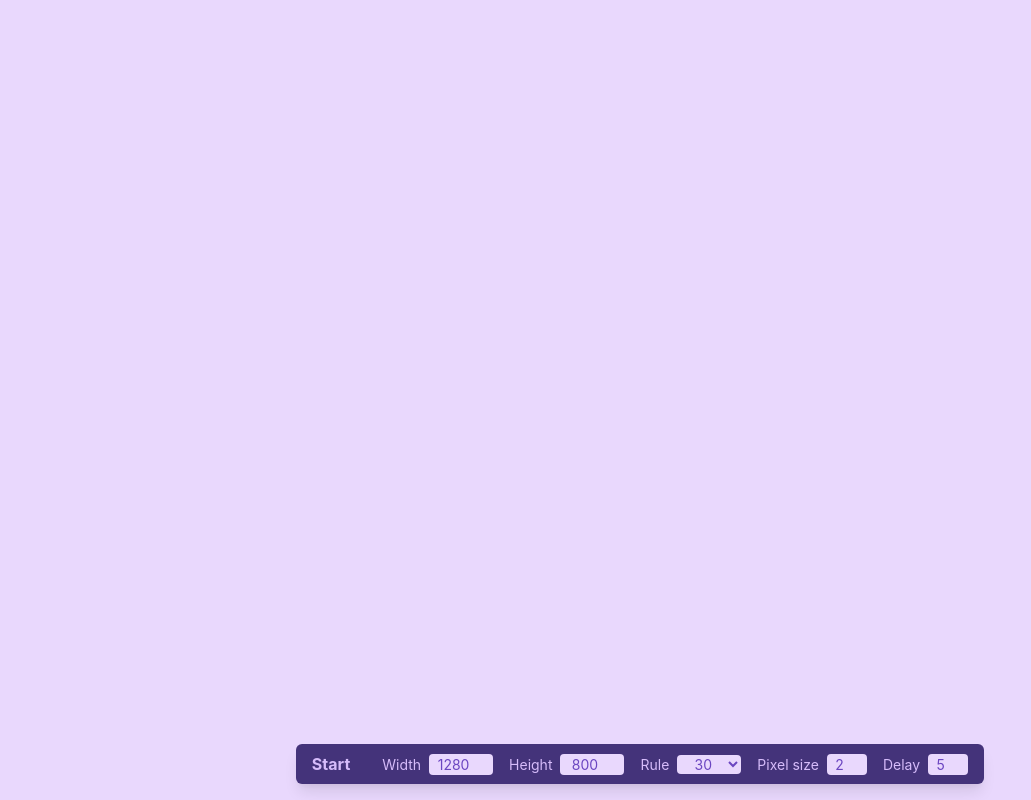
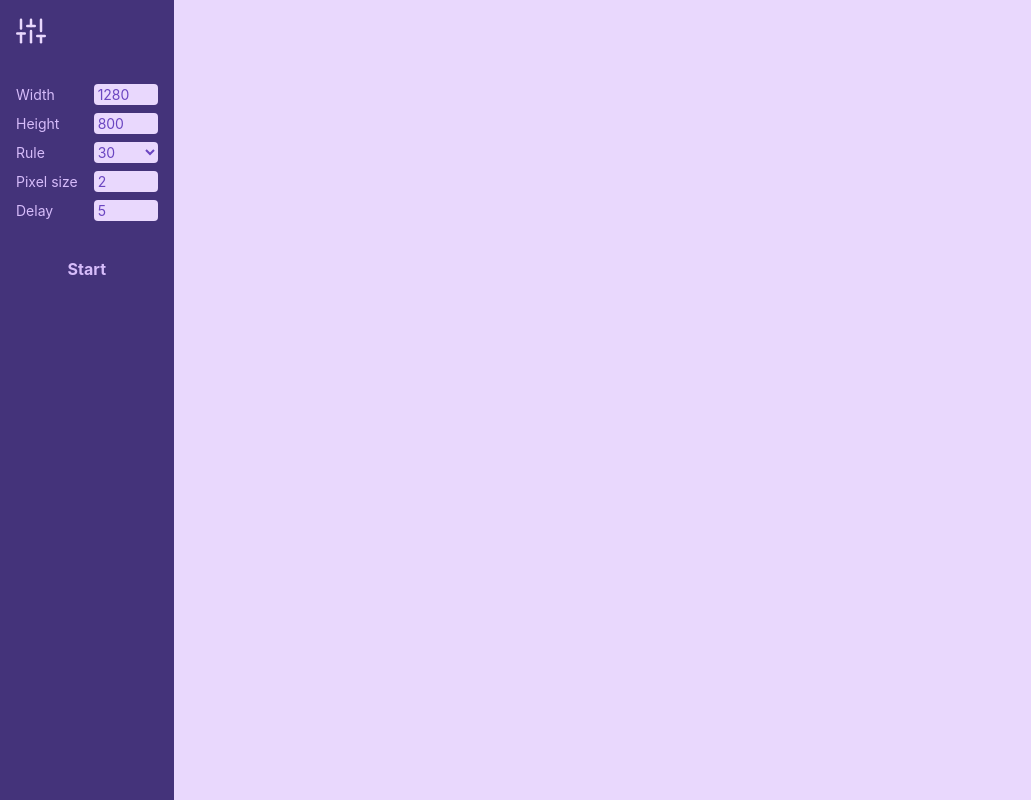
Before and after one commit to olvert/patterns, a Next.js app: page / in a window 1280 px wide. Shown: the whole page, without its empty margins (0-1031 px from the left). Built offline with nearby package versions, Linux system fonts and the light colour scheme.

Commit message:
move input controls to menu component

```diff
--- /dev/null
+++ b/components/menu-button.tsx
@@ -0,0 +1,10 @@
+import React from 'react';
+import { Sliders } from 'react-feather';
+
+const MenuButton = (): JSX.Element => (
+  <button className="fixed top-0 left-0 z-20 text-purple-200 m-4">
+    <Sliders size={30} />
+  </button>
+);
+
+export default MenuButton;
--- /dev/null
+++ b/components/menu.tsx
@@ -0,0 +1,114 @@
+import React from 'react';
+import { Config } from '../logic/main';
+
+type Props = {
+  config: Config;
+  setConfig: React.Dispatch<React.SetStateAction<Config>>;
+  start: () => void;
+}
+
+const Menu = (props: Props): JSX.Element => {
+  const { config, setConfig, start } = props;
+  return (
+    <div id="menu" className="bg-purple-900 fixed z-10 top-0 left-0 h-screen flex flex-col pt-20 px-4">
+      <div className="flex justify-between my-1">
+        <label htmlFor="width" className="text-purple-300 text-sm mr-4">
+          Width
+        </label>
+        <input
+          className="bg-purple-200 text-purple-700 rounded text-sm px-1 w-16"
+          name="width"
+          id="width"
+          type="number"
+          min="0"
+          step="1"
+          value={config.width}
+          onChange={(event) => setConfig({
+            ...config,
+            width: parseInt(event.target.value, 10),
+          })}
+        >
+        </input>
+      </div>
+      <div className="flex justify-between my-1">
+        <label htmlFor="height" className="text-purple-300 text-sm mr-4">
+          Height
+        </label>
+        <input
+          className="bg-purple-200 text-purple-700 rounded text-sm px-1 w-16"
+          name="height"
+          id="height"
+          type="number"
+          min="0"
+          step="1"
+          value={config.height}
+          onChange={(event) => setConfig({
+            ...config,
+            height: parseInt(event.target.value, 10),
+          })}
+        >
+        </input>
+      </div>
+      <div className="flex justify-between my-1">
+        <label htmlFor="rule" className="text-purple-300 text-sm mr-4">
+          Rule
+        </label>
+        <select
+          className="bg-purple-200 text-purple-700 rounded text-sm w-16"
+          name="rule"
+          id="rule"
+          onChange={(event) => setConfig({
+            ...config,
+            rule: event.currentTarget.value,
+          })}
+        >
+          <option value="30">30</option>
+          <option value="90">90</option>
+        </select>
+      </div>
+      <div className="flex justify-between my-1">
+        <label htmlFor="pixel-size" className="text-purple-300 text-sm mr-4">
+          Pixel size
+        </label>
+        <input
+          className="bg-purple-200 text-purple-700 rounded text-sm px-1 w-16"
+          name="pixel-size"
+          id="pixel-size"
+          type="number"
+          min="0"
+          step="1"
+          value={config.pixelSize}
+          onChange={(event) => setConfig({
+            ...config,
+            pixelSize: parseInt(event.target.value, 10),
+          })}
+        >
+        </input>
+      </div>
+      <div className="flex justify-between my-1">
+        <label htmlFor="delay" className="text-purple-300 text-sm mr-4">
+          Delay
+        </label>
+        <input
+          className="bg-purple-200 text-purple-700 rounded text-sm px-1 w-16"
+          name="delay"
+          id="delay"
+          type="number"
+          min="0"
+          step="1"
+          value={config.delay}
+          onChange={(event) => setConfig({
+            ...config,
+            delay: parseInt(event.target.value, 10),
+          })}
+        >
+        </input>
+      </div>
+      <button className="text-purple-300 hover:text-purple-200 font-bold rounded mt-8" onClick={start}>
+        Start
+      </button>
+    </div>
+  );
+};
+
+export default Menu;
--- a/package.json
+++ b/package.json
@@ -11,6 +11,7 @@
     "next": "9.5.2",
     "react": "16.13.1",
     "react-dom": "16.13.1",
+    "react-feather": "^2.0.8",
     "sass": "^1.26.10"
   },
   "devDependencies": {
--- a/pages/index.tsx
+++ b/pages/index.tsx
@@ -2,6 +2,8 @@ import React from 'react';
 import Head from 'next/head';
 
 import { Config, computeAndDraw, clearCanvas } from '../logic/main';
+import MenuButton from '../components/menu-button';
+import Menu from '../components/menu';
 
 const Home = (): JSX.Element => {
   const mainRef = React.useRef<HTMLCanvasElement>(null);
@@ -48,6 +50,8 @@ const Home = (): JSX.Element => {
       </Head>
 
       <main ref={mainRef} className="w-screen h-screen relative flex items-center justify-center bg-purple-200 overflow-scroll">
+        <MenuButton />
+        { config !== null && <Menu config={config} setConfig={setConfig} start={start} /> }
         { config !== null && <canvas
           id="canvas"
           ref={canvasRef}
@@ -60,98 +64,6 @@ const Home = (): JSX.Element => {
           }}
         >
         </canvas> }
-        { config !== null && <div className="fixed bottom-0">
-          <div className="bg-purple-900 py-2 px-4 mb-4 rounded-md shadow-lg flex items-center">
-            <div className="border-purple-300 mr-4">
-              <button className="text-purple-300 hover:text-purple-200 font-bold rounded mr-4" onClick={start}>
-                Start
-              </button>
-            </div>
-            <label htmlFor="width" className="text-purple-300 text-sm mr-2">
-              Width
-            </label>
-            <input
-              className="bg-purple-200 text-purple-700 rounded text-center text-sm px-1 w-16 mr-4"
-              name="width"
-              id="width"
-              type="number"
-              min="0"
-              step="1"
-              value={config.width}
-              onChange={(event) => setConfig({
-                ...config,
-                width: parseInt(event.target.value, 10),
-              })}
-            >
-            </input>
-            <label htmlFor="height" className="text-purple-300 text-sm mr-2">
-              Height
-            </label>
-            <input
-              className="bg-purple-200 text-purple-700 rounded text-center text-sm px-1 w-16 mr-4"
-              name="height"
-              id="height"
-              type="number"
-              min="0"
-              step="1"
-              value={config.height}
-              onChange={(event) => setConfig({
-                ...config,
-                height: parseInt(event.target.value, 10),
-              })}
-            >
-            </input>
-            <label htmlFor="rule" className="text-purple-300 text-sm mr-2">
-              Rule
-            </label>
-            <select
-              className="bg-purple-200 text-purple-700 rounded text-center text-sm px-1 w-16 mr-4"
-              name="rule"
-              id="rule"
-              onChange={(event) => setConfig({
-                ...config,
-                rule: event.currentTarget.value,
-              })}
-            >
-              <option value="30">30</option>
-              <option value="90">90</option>
-            </select>
-            <label htmlFor="pixel-size" className="text-purple-300 text-sm mr-2">
-              Pixel size
-            </label>
-            <input
-              className="bg-purple-200 text-purple-700 rounded text-center text-sm px-1 w-10 mr-4"
-              name="pixel-size"
-              id="pixel-size"
-              type="number"
-              min="0"
-              step="1"
-              value={config.pixelSize}
-              onChange={(event) => setConfig({
-                ...config,
-                pixelSize: parseInt(event.target.value, 10),
-              })}
-            >
-            </input>
-            <label htmlFor="delay" className="text-purple-300 text-sm mr-2">
-              Delay
-            </label>
-            <input
-              className="bg-purple-200 text-purple-700 rounded text-center text-sm px-1 w-10"
-              name="delay"
-              id="delay"
-              type="number"
-              min="0"
-              step="1"
-              value={config.delay}
-              onChange={(event) => setConfig({
-                ...config,
-                delay: parseInt(event.target.value, 10),
-              })}
-            >
-            </input>
-          </div>
-        </div> }
       </main>
 
       <footer>
```
Also changed, not shown: .eslintrc.js, 1 other file (tests, documents, lock files or other folders).
